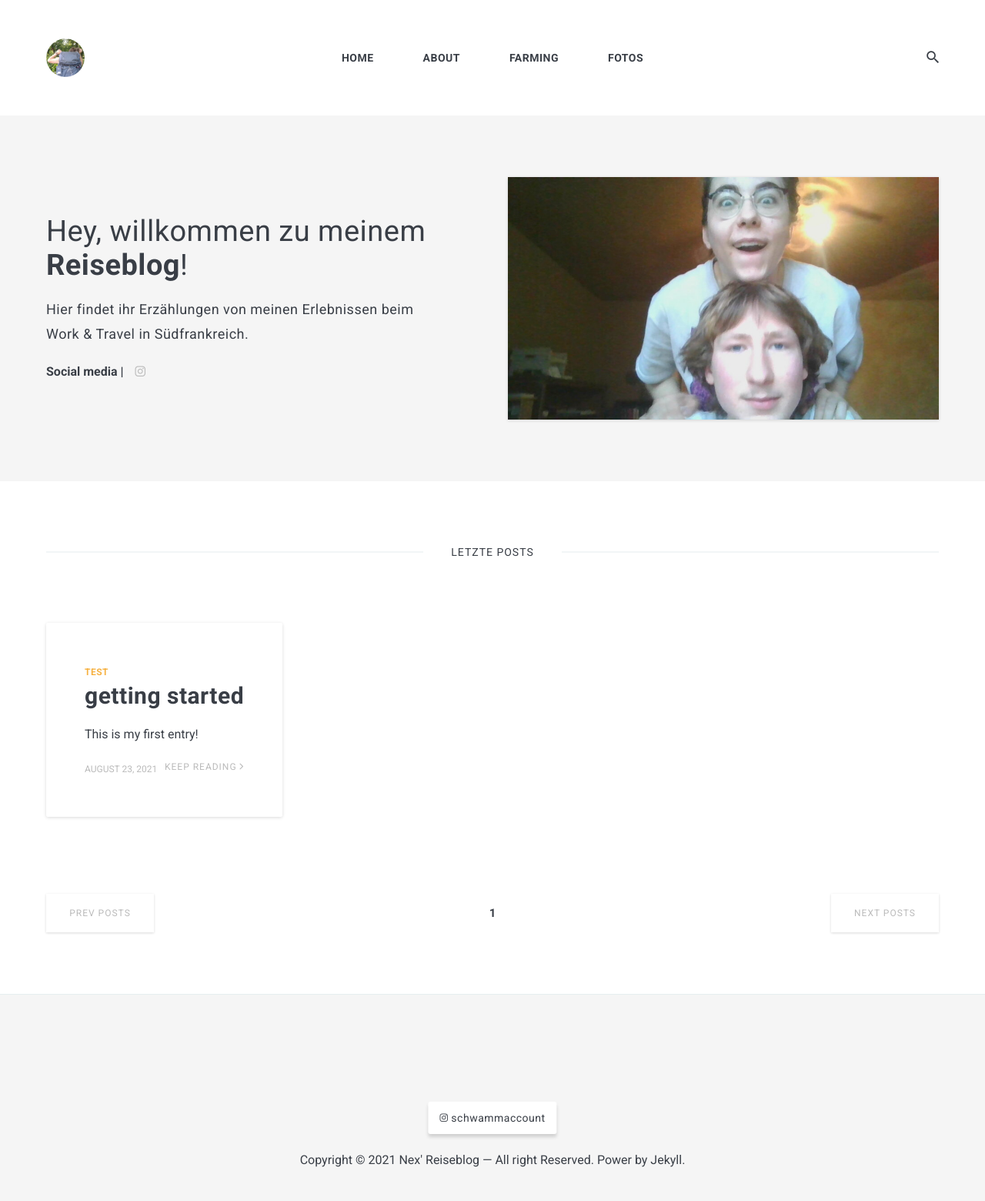
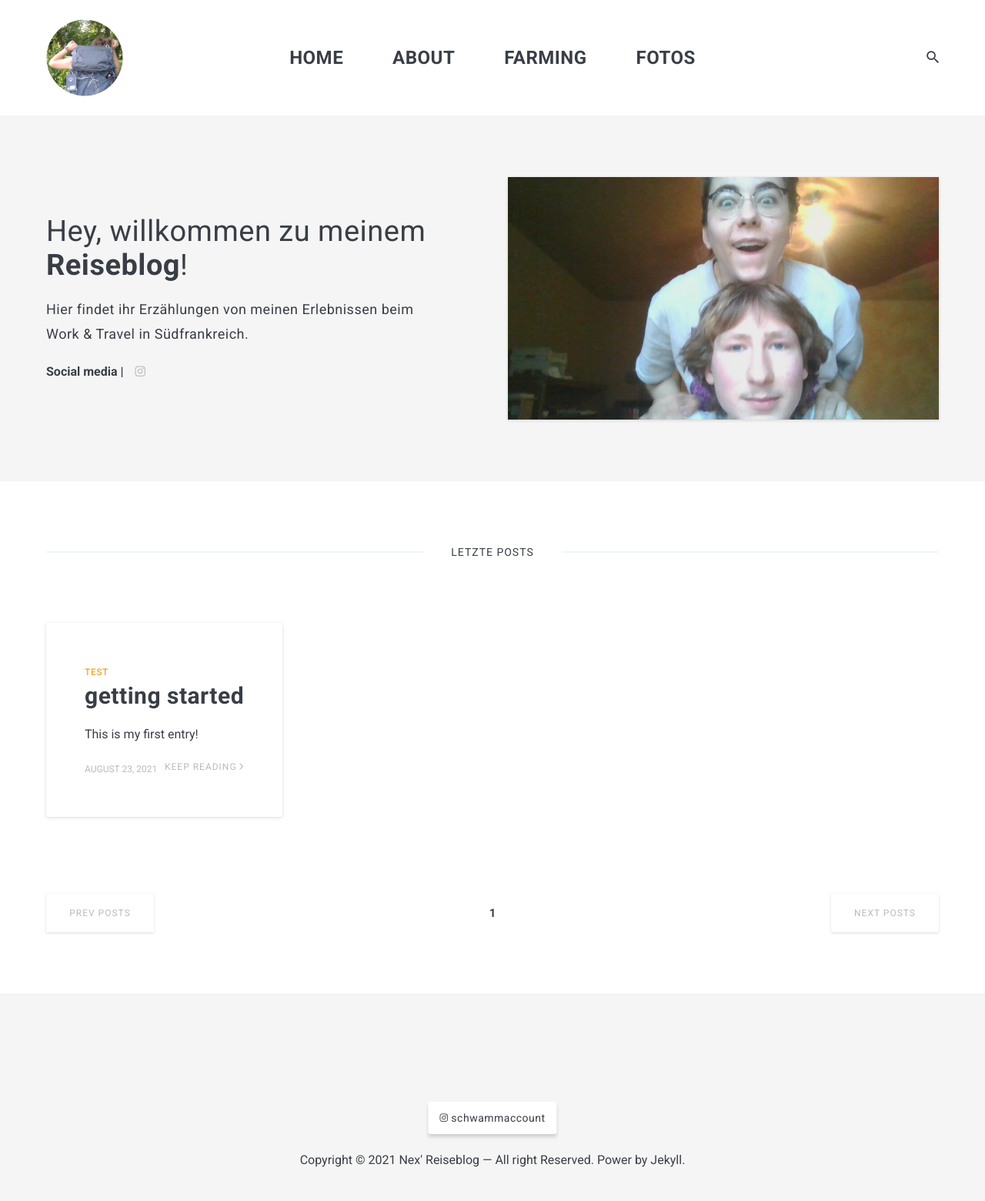
Before and after one commit to anneke-streit/anneke-streit.github.io, a Jekyll site: the page built from index.html, in a window 1280 px wide. Shown: the whole page at 77% size. Built offline with Jekyll 4.4.1, drawn with Linux system fonts in a browser that asks for light colours; nearby versions of some CDN libraries; the list of posts is cut into pages by our own code.

Commit message:
Update _header.scss

```diff
--- a/_sass/3-modules/_header.scss
+++ b/_sass/3-modules/_header.scss
@@ -42,7 +42,7 @@
   }
 
   .logo__image {
-    max-height: 50px;
+    max-height: 100px;
   }
 }
 
@@ -75,7 +75,7 @@
       .nav__link {
         display: inline-block;
         padding: 10px 30px;
-        font-size: 14px;
+        font-size: 24px;
         font-weight: 700;
         letter-spacing: 0.5px;
         text-transform: uppercase;
```
